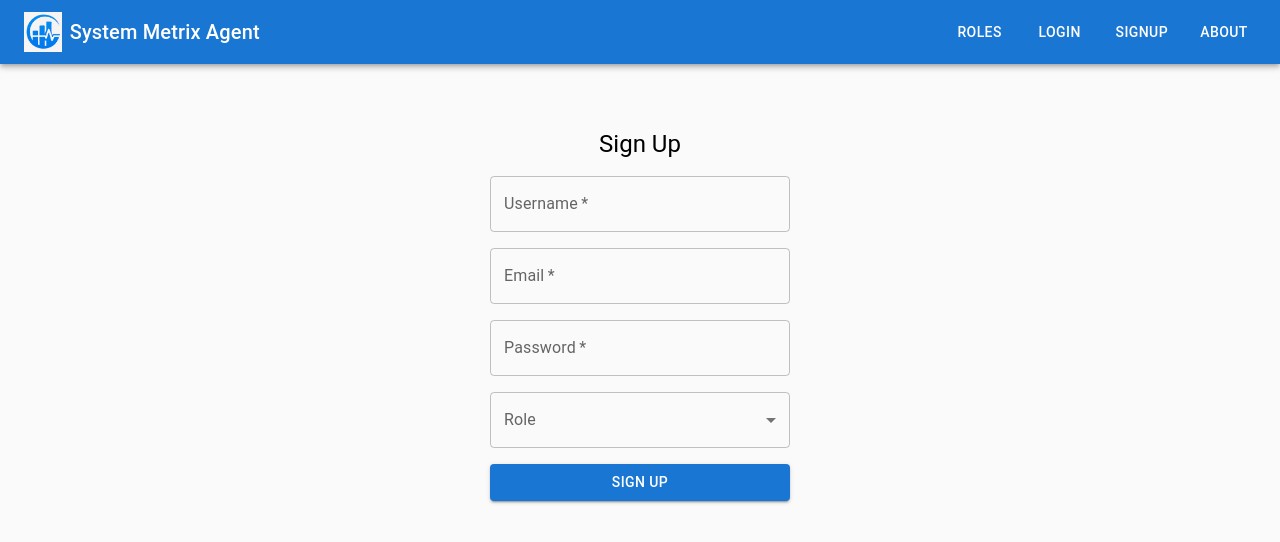
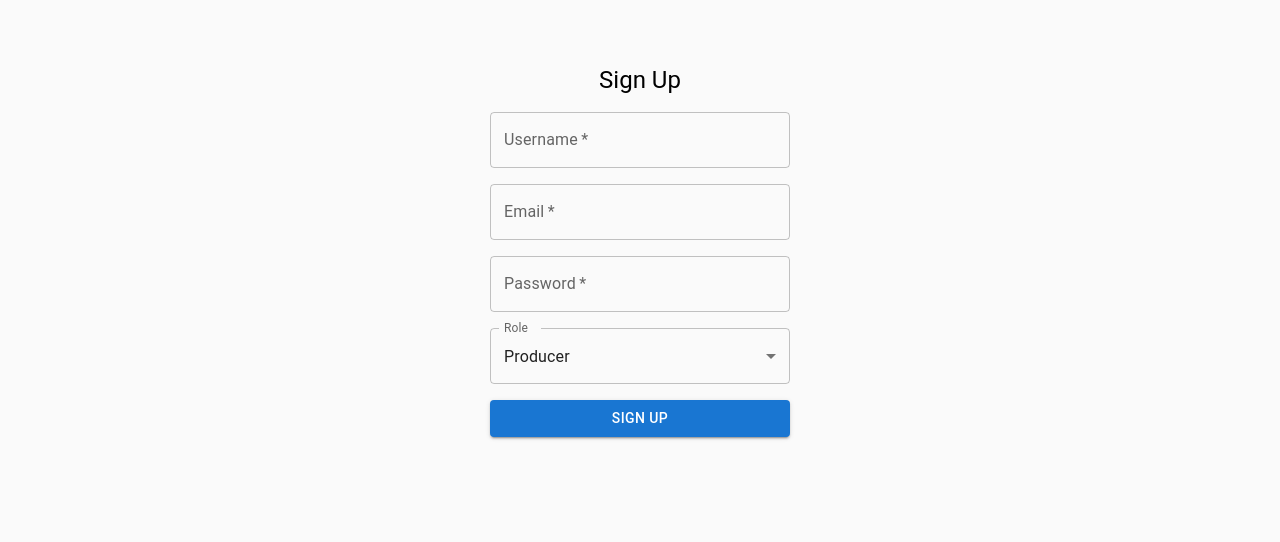
Before and after one commit to Rishi222/SystemMetricsAgentByKafka, a React (Vite) app in the folder frontend/SystemMetricsAgent/: page /signup in a window 1280 px wide. Shown: the top 542 px of the page. Built offline with nearby package versions, Linux system fonts and the light colour scheme.

Commit message:
Resolve the Function issue from the login , signup , roleselect or enhace the app.jsx

```diff
--- a/frontend/SystemMetricsAgent/src/App.jsx
+++ b/frontend/SystemMetricsAgent/src/App.jsx
@@ -18,7 +18,7 @@ function App() {
     <>
       <Router>
         {/* Navbar will always show at the top */}
-        <Navbar />
+        {/* <Navbar /> */}
 
         {/* Main page content changes based on route */}
         <Routes>
--- a/frontend/SystemMetricsAgent/src/pages/LoginPage.jsx
+++ b/frontend/SystemMetricsAgent/src/pages/LoginPage.jsx
@@ -33,7 +33,7 @@ export default function Login() {
         <Box display="flex" gap={2} mt={2}>
           <Typography
             component={Link}
-            to="/signup"
+            to={`/signup?role=${role}`}
             sx={{ textDecoration: "none", color: "primary.main" }}
           >
             Signup
--- a/frontend/SystemMetricsAgent/src/pages/SignupPage.jsx
+++ b/frontend/SystemMetricsAgent/src/pages/SignupPage.jsx
@@ -9,9 +9,13 @@ import {
   InputLabel,
 } from "@mui/material";
 import { useState } from "react";
+import { useLocation } from "react-router-dom";
 
 export default function SignupPage() {
-  const [role, setRole] = useState("");
+  const location = useLocation();
+  const roleFromURL = new URLSearchParams(location.search).get("role") || "producer";
+
+  const [role, setRole] = useState(roleFromURL);
   const [message, setMessage] = useState("");
 
   const handleSubmit = (e) => {
```
Also changed, not shown: 1 other file (tests, documents, lock files or other folders).
